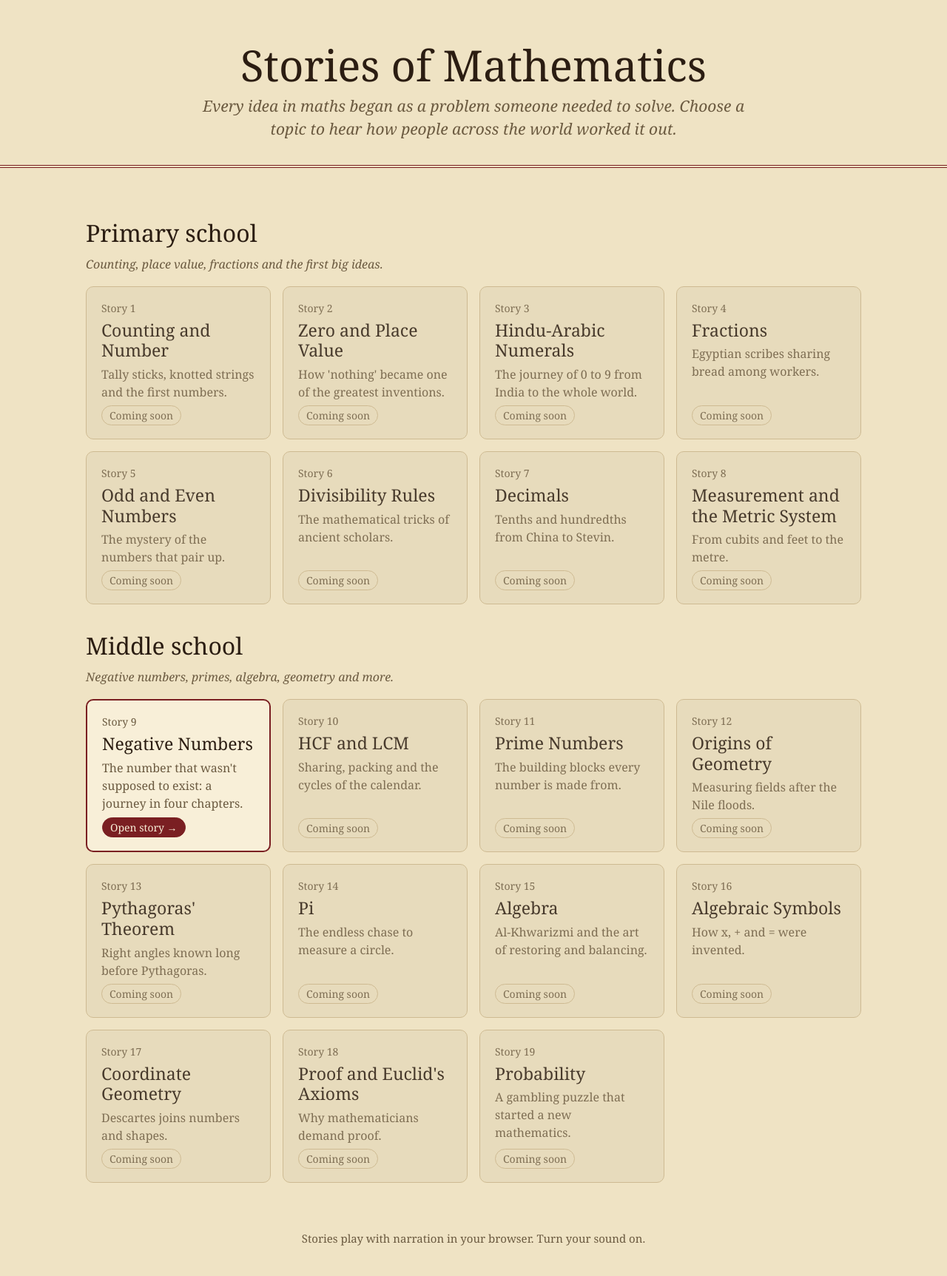
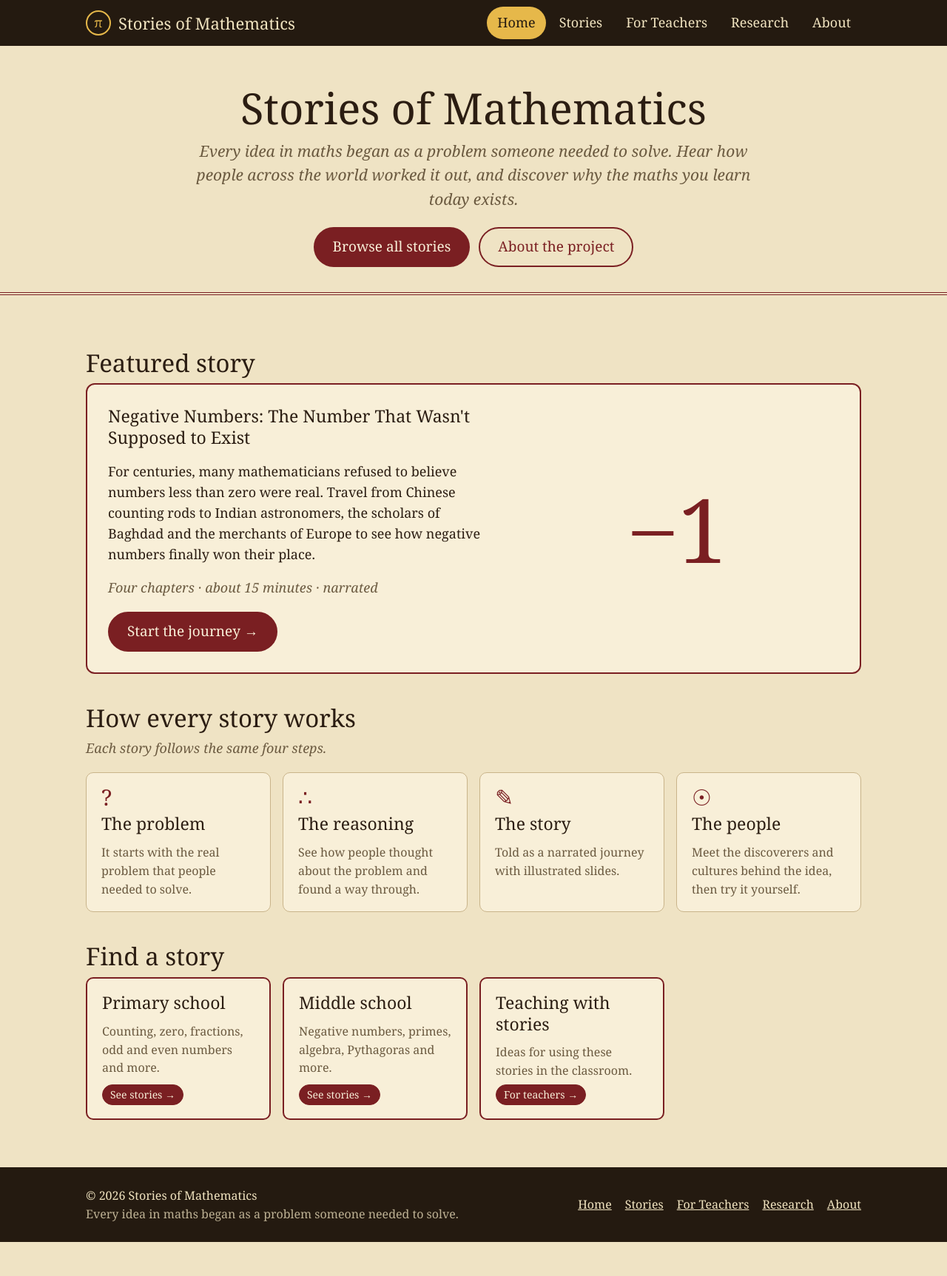
Before and after one commit to SamRey-MathHis/maths-stories, a plain HTML site: page index.html in a window 1280 px wide. Shown: the whole page at 74% size. After the commit the page ends 1679 px from the top, so only its background shows below. Drawn offline with Linux system fonts and the light colour scheme; a web font is replaced by a local one.

Commit message:
Add files via upload
Add site layout with five pages

```diff
--- /dev/null
+++ b/assets/site.css
@@ -0,0 +1,101 @@
+/* ===== Stories of Mathematics: shared styles for every page ===== */
+:root{
+  --bg:#efe3c4; --card:#f8efd8; --ink:#2b1d12; --muted:#6b5a40;
+  --acc:#7a1f22; --acc-ink:#f8efd8; --line:#c9b48a; --soon:#e6dabb;
+  --bar:#241a10; --bar-ink:#f1e4c0; --gold:#e6b84a;
+}
+@media (prefers-color-scheme:dark){
+  :root:not([data-theme="light"]){
+    --bg:#1f1912; --card:#2c2318; --ink:#eadcb8; --muted:#b4a27e;
+    --acc:#e0806e; --acc-ink:#1f1912; --line:#4d3f2c; --soon:#261f16;
+    --bar:#15100a; color-scheme:dark;
+  }
+}
+:root[data-theme="dark"]{
+  --bg:#1f1912; --card:#2c2318; --ink:#eadcb8; --muted:#b4a27e;
+  --acc:#e0806e; --acc-ink:#1f1912; --line:#4d3f2c; --soon:#261f16;
+  --bar:#15100a; color-scheme:dark;
+}
+*{box-sizing:border-box}
+html{scroll-behavior:smooth}
+body{
+  margin:0; background:var(--bg); color:var(--ink);
+  font-family:"IM Fell English",Georgia,serif; line-height:1.55; font-size:18px;
+  display:flex; flex-direction:column; min-height:100vh;
+}
+a{color:var(--acc)}
+img{max-width:100%}
+
+/* ---------- Top menu ---------- */
+.site-header{background:var(--bar); color:var(--bar-ink); position:sticky; top:0; z-index:10}
+.nav{max-width:1080px; margin:0 auto; padding:0 16px; display:flex; align-items:center; justify-content:space-between; min-height:62px; gap:16px}
+.brand{color:var(--bar-ink); text-decoration:none; font-size:22px; display:flex; align-items:center; gap:10px; white-space:nowrap}
+.brand-mark{display:inline-grid; place-items:center; width:34px; height:34px; border:2px solid var(--gold); border-radius:50%; color:var(--gold); font-size:18px}
+.nav-links{display:flex; gap:4px; list-style:none; margin:0; padding:0}
+.nav-links a{display:block; color:var(--bar-ink); text-decoration:none; padding:8px 14px; border-radius:999px; font-size:18px}
+.nav-links a:hover{background:rgba(255,255,255,.08)}
+.nav-links a[aria-current="page"]{background:var(--gold); color:var(--bar)}
+.nav-toggle{display:none; font:inherit; background:none; color:var(--bar-ink); border:1px solid var(--bar-ink); border-radius:8px; padding:4px 12px; font-size:18px; cursor:pointer}
+a:focus-visible, button:focus-visible{outline:3px solid var(--gold); outline-offset:2px}
+
+@media (max-width:760px){
+  .nav-toggle{display:block}
+  .nav-links{display:none; position:absolute; top:62px; left:0; right:0; flex-direction:column; background:var(--bar); padding:8px 16px 16px; border-bottom:3px double var(--gold)}
+  .nav-links.open{display:flex}
+  .nav-links a{border-radius:8px}
+}
+
+/* ---------- Page structure ---------- */
+main{flex:1; width:100%; max-width:1080px; margin:0 auto; padding:32px 16px 64px}
+.page-hero{text-align:center; padding:52px 16px 34px; border-bottom:4px double var(--acc)}
+.page-hero h1{font-weight:400; font-size:clamp(34px,6vw,58px); margin:0 0 10px; line-height:1.1}
+.page-hero p{font-style:italic; font-size:clamp(17px,2.4vw,21px); margin:0 auto; max-width:36em; color:var(--muted)}
+h2{font-weight:400; font-size:clamp(25px,3.5vw,33px); margin:40px 0 8px; line-height:1.2}
+h3{font-weight:400; font-size:23px; margin:0 0 6px; line-height:1.25}
+.section-note{margin:0 0 18px; color:var(--muted); font-style:italic}
+.prose{max-width:46em}
+.prose p, .prose li{margin:0 0 12px}
+
+/* Placeholder text you still need to write */
+.todo{background:rgba(230,184,74,.22); border-left:4px solid var(--gold); padding:2px 8px; font-style:italic}
+
+/* ---------- Buttons ---------- */
+.btn{display:inline-block; text-decoration:none; padding:10px 24px; border-radius:999px; font-size:19px; border:2px solid var(--acc)}
+.btn.primary{background:var(--acc); color:var(--acc-ink)}
+.btn.ghost{color:var(--acc)}
+.btn-row{display:flex; gap:12px; flex-wrap:wrap; justify-content:center; margin-top:22px}
+
+/* ---------- Cards and grids ---------- */
+.grid{display:grid; grid-template-columns:repeat(auto-fill,minmax(240px,1fr)); gap:16px}
+.card{
+  display:flex; flex-direction:column; gap:6px;
+  background:var(--card); border:1px solid var(--line); border-radius:10px;
+  padding:18px 20px; color:inherit; text-decoration:none;
+}
+a.card{border:2px solid var(--acc); transition:transform .15s, box-shadow .15s}
+a.card:hover, a.card:focus-visible{transform:translateY(-3px); box-shadow:0 6px 18px rgba(0,0,0,.18); outline:none}
+.card p{margin:0; font-size:16px; color:var(--muted); flex:1}
+.card .num{font-size:14px; color:var(--muted)}
+.tag{align-self:flex-start; font-size:14px; padding:2px 10px; border-radius:999px; border:1px solid var(--line); color:var(--muted)}
+a.card .tag{background:var(--acc); border-color:var(--acc); color:var(--acc-ink)}
+.card.soon{background:var(--soon); opacity:.85}
+.card .icon{font-size:30px; color:var(--acc); line-height:1}
+
+.feature{display:grid; grid-template-columns:1.2fr 1fr; gap:28px; align-items:center; background:var(--card); border:2px solid var(--acc); border-radius:12px; padding:28px}
+.feature .big{font-size:clamp(70px,12vw,120px); color:var(--acc); text-align:center; line-height:1}
+@media (max-width:700px){ .feature{grid-template-columns:1fr} }
+
+.steps{counter-reset:s; list-style:none; padding:0; display:grid; gap:14px; max-width:46em}
+.steps li{counter-increment:s; position:relative; padding:14px 18px 14px 62px; background:var(--card); border:1px solid var(--line); border-radius:10px}
+.steps li::before{content:counter(s); position:absolute; left:16px; top:12px; width:32px; height:32px; border-radius:50%; background:var(--acc); color:var(--acc-ink); display:grid; place-items:center; font-size:18px}
+
+.filters{display:flex; gap:8px; flex-wrap:wrap; margin:0 0 20px}
+.filters button{font:inherit; font-size:17px; cursor:pointer; padding:6px 16px; border-radius:999px; border:1px solid var(--acc); background:transparent; color:var(--acc)}
+.filters button[aria-pressed="true"]{background:var(--acc); color:var(--acc-ink)}
+
+/* ---------- Footer ---------- */
+.site-footer{background:var(--bar); color:var(--bar-ink); font-size:16px}
+.footer-inner{max-width:1080px; margin:0 auto; padding:26px 16px; display:flex; flex-wrap:wrap; gap:12px 28px; justify-content:space-between; align-items:center}
+.footer-inner ul{list-style:none; margin:0; padding:0; display:flex; flex-wrap:wrap; gap:6px 18px}
+.footer-inner a{color:var(--bar-ink)}
+.footer-note{opacity:.75}
--- /dev/null
+++ b/assets/site.js
@@ -0,0 +1,50 @@
+/* ===== Stories of Mathematics: shared top menu and footer =====
+   Every page includes this file, so you only edit the menu ONCE, here.
+   Each page says which tab it is with <body data-page="...">.
+*/
+(function () {
+  const SITE_NAME = "Stories of Mathematics";
+
+  // The tabs in the top menu. To add a tab later, add a line here.
+  const TABS = [
+    { id: "home",     label: "Home",         href: "index.html" },
+    { id: "stories",  label: "Stories",      href: "stories.html" },
+    { id: "teachers", label: "For Teachers", href: "teachers.html" },
+    { id: "research", label: "Research",     href: "research.html" },
+    { id: "about",    label: "About",        href: "about.html" }
+  ];
+
+  const current = document.body.dataset.page;
+
+  const links = TABS.map(t =>
+    '<li><a href="' + t.href + '"' + (t.id === current ? ' aria-current="page"' : "") + ">" + t.label + "</a></li>"
+  ).join("");
+
+  const header = document.getElementById("site-header");
+  if (header) {
+    header.className = "site-header";
+    header.innerHTML =
+      '<nav class="nav" aria-label="Main">' +
+        '<a class="brand" href="index.html"><span class="brand-mark">&pi;</span>' + SITE_NAME + "</a>" +
+        '<button class="nav-toggle" aria-expanded="false" aria-controls="nav-links">Menu</button>' +
+        '<ul class="nav-links" id="nav-links">' + links + "</ul>" +
+      "</nav>";
+    const btn = header.querySelector(".nav-toggle");
+    const list = header.querySelector(".nav-links");
+    btn.addEventListener("click", () => {
+      const open = list.classList.toggle("open");
+      btn.setAttribute("aria-expanded", open);
+    });
+  }
+
+  const footer = document.getElementById("site-footer");
+  if (footer) {
+    footer.className = "site-footer";
+    footer.innerHTML =
+      '<div class="footer-inner">' +
+        "<div>&copy; " + new Date().getFullYear() + " " + SITE_NAME + "<br>" +
+        '<span class="footer-note">Every idea in maths began as a problem someone needed to solve.</span></div>' +
+        "<ul>" + links + "</ul>" +
+      "</div>";
+  }
+})();
--- a/index.html
+++ b/index.html
@@ -4,114 +4,52 @@
 <meta charset="utf-8">
 <meta name="viewport" content="width=device-width, initial-scale=1">
 <title>Stories of Mathematics</title>
+<meta name="description" content="Learn school maths through the stories of the people and cultures who discovered it.">
 <link href="https://fonts.googleapis.com/css2?family=IM+Fell+English:ital@0;1&display=swap" rel="stylesheet">
-<style>
-:root{
-  --bg:#efe3c4; --card:#f8efd8; --ink:#2b1d12; --muted:#6b5a40;
-  --acc:#7a1f22; --line:#c9b48a; --soon:#e6dabb;
-}
-@media (prefers-color-scheme:dark){
-  :root:not([data-theme="light"]){
-    --bg:#1f1912; --card:#2c2318; --ink:#eadcb8; --muted:#b4a27e;
-    --acc:#e0806e; --line:#4d3f2c; --soon:#261f16; color-scheme:dark;
-  }
-}
-:root[data-theme="dark"]{
-  --bg:#1f1912; --card:#2c2318; --ink:#eadcb8; --muted:#b4a27e;
-  --acc:#e0806e; --line:#4d3f2c; --soon:#261f16; color-scheme:dark;
-}
-*{box-sizing:border-box}
-body{
-  margin:0; background:var(--bg); color:var(--ink);
-  font-family:"IM Fell English",Georgia,serif; line-height:1.5;
-}
-header{
-  text-align:center; padding:56px 16px 32px;
-  border-bottom:4px double var(--acc);
-}
-header h1{font-weight:400; font-size:clamp(34px,6vw,58px); margin:0 0 8px; line-height:1.1}
-header p{font-style:italic; font-size:clamp(16px,2.4vw,21px); margin:0 auto; max-width:36em; color:var(--muted)}
-main{max-width:1080px; margin:0 auto; padding:32px 16px 64px}
-h2{font-weight:400; font-size:clamp(24px,3.5vw,32px); margin:32px 0 6px}
-.section-note{margin:0 0 18px; color:var(--muted); font-style:italic}
-.grid{display:grid; grid-template-columns:repeat(auto-fill,minmax(240px,1fr)); gap:16px}
-.card{
-  display:flex; flex-direction:column; gap:6px;
-  background:var(--card); border:1px solid var(--line); border-radius:10px;
-  padding:18px 20px; color:inherit; text-decoration:none; min-height:150px;
-}
-a.card{border:2px solid var(--acc); transition:transform .15s, box-shadow .15s}
-a.card:hover, a.card:focus-visible{transform:translateY(-3px); box-shadow:0 6px 18px rgba(0,0,0,.18); outline:none}
-.card .num{font-size:14px; color:var(--muted)}
-.card h3{font-weight:400; font-size:23px; margin:0; line-height:1.2}
-.card p{margin:0; font-size:16px; color:var(--muted); flex:1}
-.tag{align-self:flex-start; font-size:14px; padding:2px 10px; border-radius:999px; border:1px solid var(--line); color:var(--muted)}
-a.card .tag{background:var(--acc); border-color:var(--acc); color:var(--card)}
-.card.soon{background:var(--soon); opacity:.85}
-footer{text-align:center; color:var(--muted); font-size:15px; padding:0 16px 40px}
-</style>
+<link rel="stylesheet" href="assets/site.css">
 </head>
-<body>
-<header>
+<body data-page="home">
+<header id="site-header"></header>
+
+<section class="page-hero">
   <h1>Stories of Mathematics</h1>
-  <p>Every idea in maths began as a problem someone needed to solve. Choose a topic to hear how people across the world worked it out.</p>
-</header>
+  <p>Every idea in maths began as a problem someone needed to solve. Hear how people across the world worked it out, and discover why the maths you learn today exists.</p>
+  <div class="btn-row">
+    <a class="btn primary" href="stories.html">Browse all stories</a>
+    <a class="btn ghost" href="about.html">About the project</a>
+  </div>
+</section>
 
 <main>
-  <h2>Primary school</h2>
-  <p class="section-note">Counting, place value, fractions and the first big ideas.</p>
-  <div class="grid" id="primary"></div>
+  <h2>Featured story</h2>
+  <div class="feature">
+    <div>
+      <h3>Negative Numbers: The Number That Wasn't Supposed to Exist</h3>
+      <p>For centuries, many mathematicians refused to believe numbers less than zero were real. Travel from Chinese counting rods to Indian astronomers, the scholars of Baghdad and the merchants of Europe to see how negative numbers finally won their place.</p>
+      <p class="section-note">Four chapters &middot; about 15 minutes &middot; narrated</p>
+      <a class="btn primary" href="Negative%20Numbers_%20A%20Journey%20in%20Four%20Chapters.html">Start the journey &rarr;</a>
+    </div>
+    <div class="big" aria-hidden="true">&minus;1</div>
+  </div>
 
-  <h2>Middle school</h2>
-  <p class="section-note">Negative numbers, primes, algebra, geometry and more.</p>
-  <div class="grid" id="middle"></div>
+  <h2>How every story works</h2>
+  <p class="section-note">Each story follows the same four steps.</p>
+  <div class="grid">
+    <div class="card"><span class="icon">?</span><h3>The problem</h3><p>It starts with the real problem that people needed to solve.</p></div>
+    <div class="card"><span class="icon">&there4;</span><h3>The reasoning</h3><p>See how people thought about the problem and found a way through.</p></div>
+    <div class="card"><span class="icon">&#9998;</span><h3>The story</h3><p>Told as a narrated journey with illustrated slides.</p></div>
+    <div class="card"><span class="icon">&#9737;</span><h3>The people</h3><p>Meet the discoverers and cultures behind the idea, then try it yourself.</p></div>
+  </div>
+
+  <h2>Find a story</h2>
+  <div class="grid">
+    <a class="card" href="stories.html#primary"><h3>Primary school</h3><p>Counting, zero, fractions, odd and even numbers and more.</p><span class="tag">See stories &rarr;</span></a>
+    <a class="card" href="stories.html#middle"><h3>Middle school</h3><p>Negative numbers, primes, algebra, Pythagoras and more.</p><span class="tag">See stories &rarr;</span></a>
+    <a class="card" href="teachers.html"><h3>Teaching with stories</h3><p>Ideas for using these stories in the classroom.</p><span class="tag">For teachers &rarr;</span></a>
+  </div>
 </main>
 
-<footer>Stories play with narration in your browser. Turn your sound on.</footer>
-
-<script>
-/*
-  HOW TO ADD A NEW STORY
-  1. Put the story's HTML file in this folder.
-  2. Find its topic below and set  file: "Your File Name.html"
-  Topics without a file show as "Coming soon".
-*/
-const topics = [
-  {level:"primary", title:"Counting and Number", blurb:"Tally sticks, knotted strings and the first numbers."},
-  {level:"primary", title:"Zero and Place Value", blurb:"How 'nothing' became one of the greatest inventions."},
-  {level:"primary", title:"Hindu-Arabic Numerals", blurb:"The journey of 0 to 9 from India to the whole world."},
-  {level:"primary", title:"Fractions", blurb:"Egyptian scribes sharing bread among workers."},
-  {level:"primary", title:"Odd and Even Numbers", blurb:"The mystery of the numbers that pair up."},
-  {level:"primary", title:"Divisibility Rules", blurb:"The mathematical tricks of ancient scholars."},
-  {level:"primary", title:"Decimals", blurb:"Tenths and hundredths from China to Stevin."},
-  {level:"primary", title:"Measurement and the Metric System", blurb:"From cubits and feet to the metre."},
-
-  {level:"middle", title:"Negative Numbers", blurb:"The number that wasn't supposed to exist: a journey in four chapters.",
-   file:"Negative Numbers_ A Journey in Four Chapters.html"},
-  {level:"middle", title:"HCF and LCM", blurb:"Sharing, packing and the cycles of the calendar."},
-  {level:"middle", title:"Prime Numbers", blurb:"The building blocks every number is made from."},
-  {level:"middle", title:"Origins of Geometry", blurb:"Measuring fields after the Nile floods."},
-  {level:"middle", title:"Pythagoras' Theorem", blurb:"Right angles known long before Pythagoras."},
-  {level:"middle", title:"Pi", blurb:"The endless chase to measure a circle."},
-  {level:"middle", title:"Algebra", blurb:"Al-Khwarizmi and the art of restoring and balancing."},
-  {level:"middle", title:"Algebraic Symbols", blurb:"How x, + and = were invented."},
-  {level:"middle", title:"Coordinate Geometry", blurb:"Descartes joins numbers and shapes."},
-  {level:"middle", title:"Proof and Euclid's Axioms", blurb:"Why mathematicians demand proof."},
-  {level:"middle", title:"Probability", blurb:"A gambling puzzle that started a new mathematics."}
-];
-
-topics.forEach((t, i) => {
-  const el = document.createElement(t.file ? "a" : "div");
-  el.className = "card" + (t.file ? "" : " soon");
-  if (t.file) el.href = encodeURI(t.file);
-  el.innerHTML =
-    '<span class="num">Story ' + (i + 1) + '</span>' +
-    '<h3></h3><p></p>' +
-    '<span class="tag">' + (t.file ? "Open story &rarr;" : "Coming soon") + '</span>';
-  el.querySelector("h3").textContent = t.title;
-  el.querySelector("p").textContent = t.blurb;
-  document.getElementById(t.level).appendChild(el);
-});
-</script>
+<footer id="site-footer"></footer>
+<script src="assets/site.js"></script>
 </body>
 </html>
```
Also changed, not shown: about.html (added, +56 -0 lines), assets/topics.js (added, +47 -0 lines), research.html (added, +56 -0 lines), stories.html (added, +52 -0 lines), teachers.html (added, +65 -0 lines).
